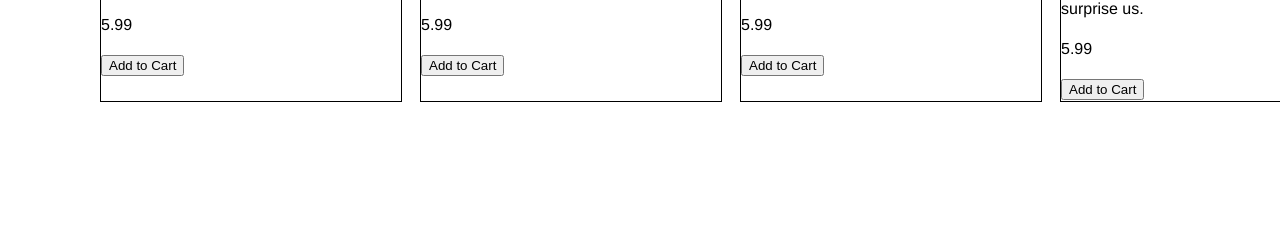
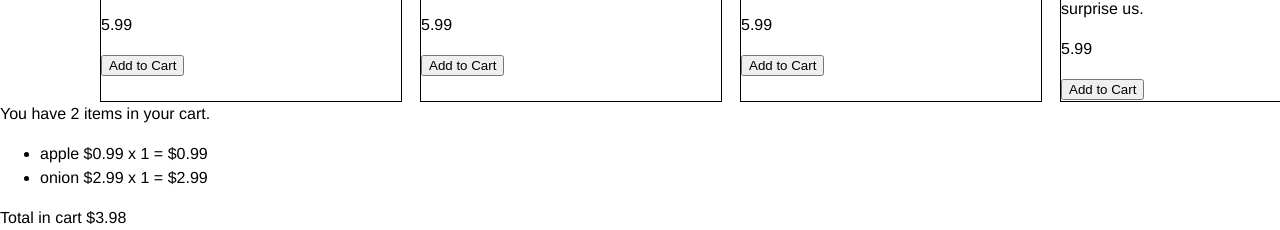
Before and after one commit to RogueNPC/mood-shop, a plain HTML site: page index.html in a window 1280 px wide. Shown: the part 1565-1795 px from the top of the page. Before the commit the page ends 1667 px from the top, so only its background shows below. Drawn offline with Linux system fonts and the light colour scheme.

Commit message:
connect cart to footer

```diff
--- a/index.html
+++ b/index.html
@@ -21,7 +21,15 @@
 
         </main>
         <footer>
+            <div id='cart-qty'>
 
+            </div>
+            <ul id='item-list'>
+
+            </ul>
+            <div id='cart-total'>
+
+            </div>
         </footer>
         <script src='./resources/js/scripts.js' type="module">
         </script>
--- a/resources/js/scripts.js
+++ b/resources/js/scripts.js
@@ -1,6 +1,10 @@
 import data from './data.js'
 
+const itemList = document.getElementById('item-list')
+const cartQty = document.getElementById('cart-qty')
+const cartTotal = document.getElementById('cart-total')
 const itemsContainer = document.getElementById('items')
+
 for (let i=0; i<data.length; ++i){
     let newDiv = document.createElement('div');
     newDiv.className = 'item'
@@ -45,14 +49,19 @@ function addItem(name, price){
 //Shows contents of cart
 function showCart(){
 
-    console.log(`You have ${getQty()} items in your cart.`)
+    //console.log(`You have ${getQty()} items in your cart.`)
+    cartQty.innerHTML = `You have ${getQty()} items in your cart.`
 
+    let itemStr = ''
     for (let i = 0; i < cart.length; i++){
-        console.log(` - ${cart[i].name} ${cart[i].price} x ${cart[i].qty}`)
+        //console.log(` - ${cart[i].name} $${cart[i].price} x ${cart[i].qty}`)
+        const {name, price, qty} = cart[i]
+        itemStr += `<li>${name} $${price} x ${qty} = $${price * qty}</li>`
     }
+    itemList.innerHTML = itemStr
 
-
-    console.log(`Total in cart $${getTotal()}`)
+    //console.log(`Total in cart $${getTotal()}`)
+    cartTotal.innerHTML = `Total in cart $${getTotal()}`
 }
 
 //Calculate qty
```
